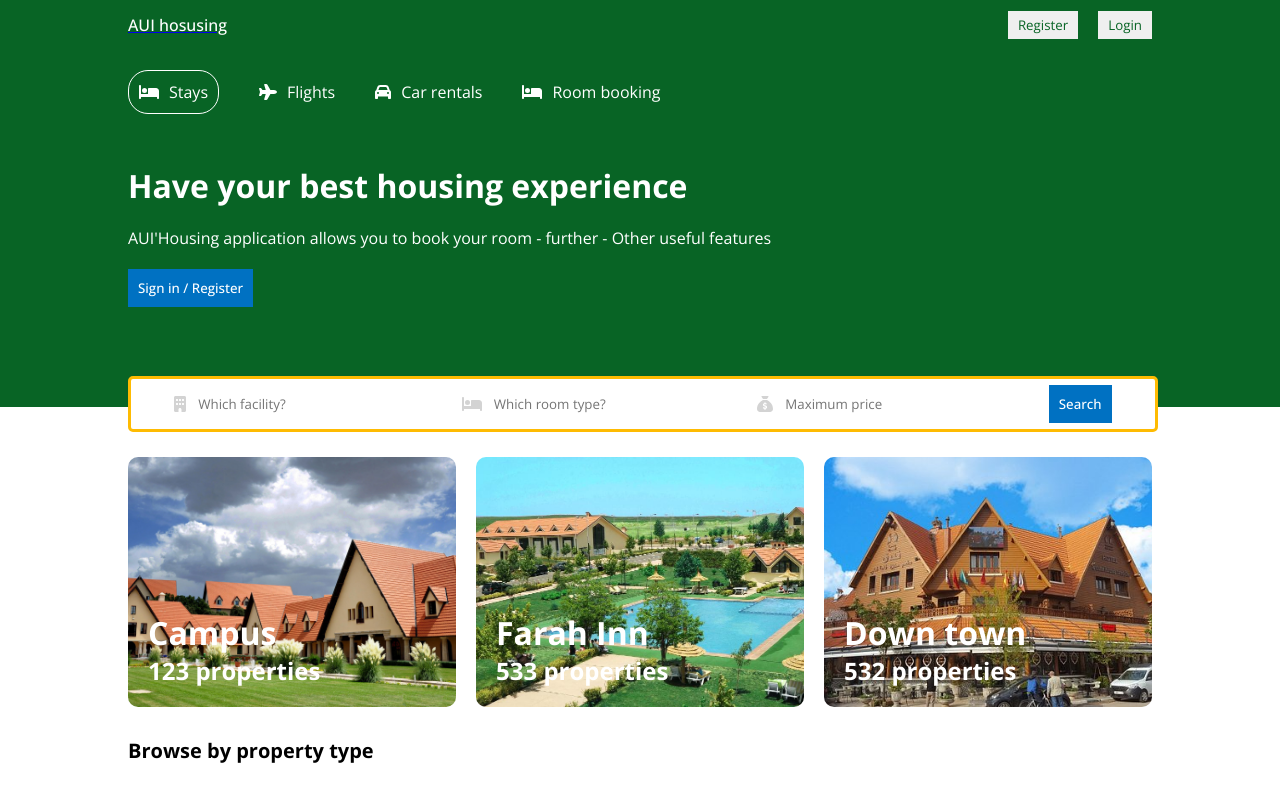
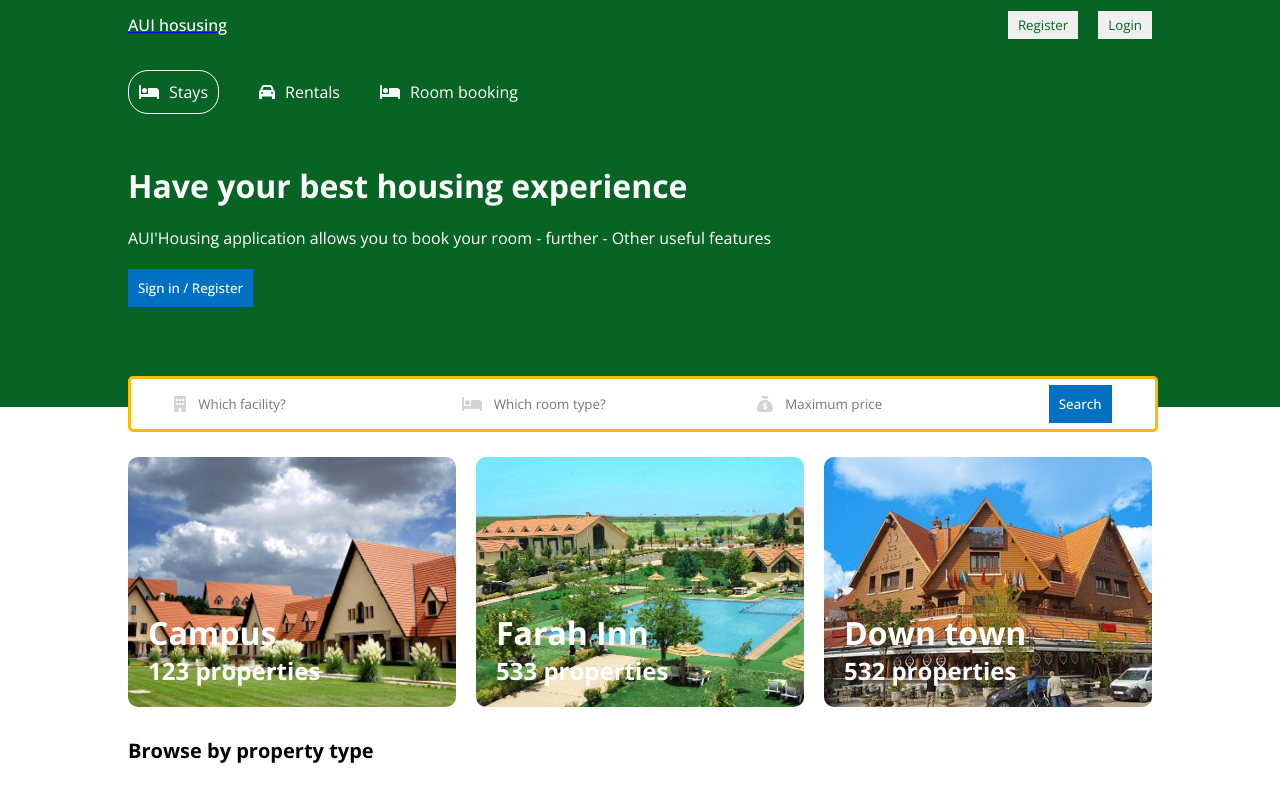
Before and after one commit to ouwais1922/Housing-AUI, a React (Create React App) app in the folder Frontend/: page / in a window 1280 px wide. Shown: the top 792 px of the page. Built offline with nearby package versions, Linux system fonts and the light colour scheme; no server answers; grey boxes are pictures that could not be loaded.

Commit message:
remove flight from navbar , rename car rental to Rentals

```diff
--- a/Frontend/src/components/header/Header.jsx
+++ b/Frontend/src/components/header/Header.jsx
@@ -63,12 +63,8 @@ const Header = ({ type }) => {
             <span>Stays</span>
           </div>
           <div className="headerListItem">
-            <FontAwesomeIcon icon={faPlane} />
-            <span>Flights</span>
-          </div>
-          <div className="headerListItem">
             <FontAwesomeIcon icon={faCar} />
-            <span>Car rentals</span>
+            <span>Rentals</span>
           </div>
           <div className="headerListItem">
             <FontAwesomeIcon icon={faBed} />
```
